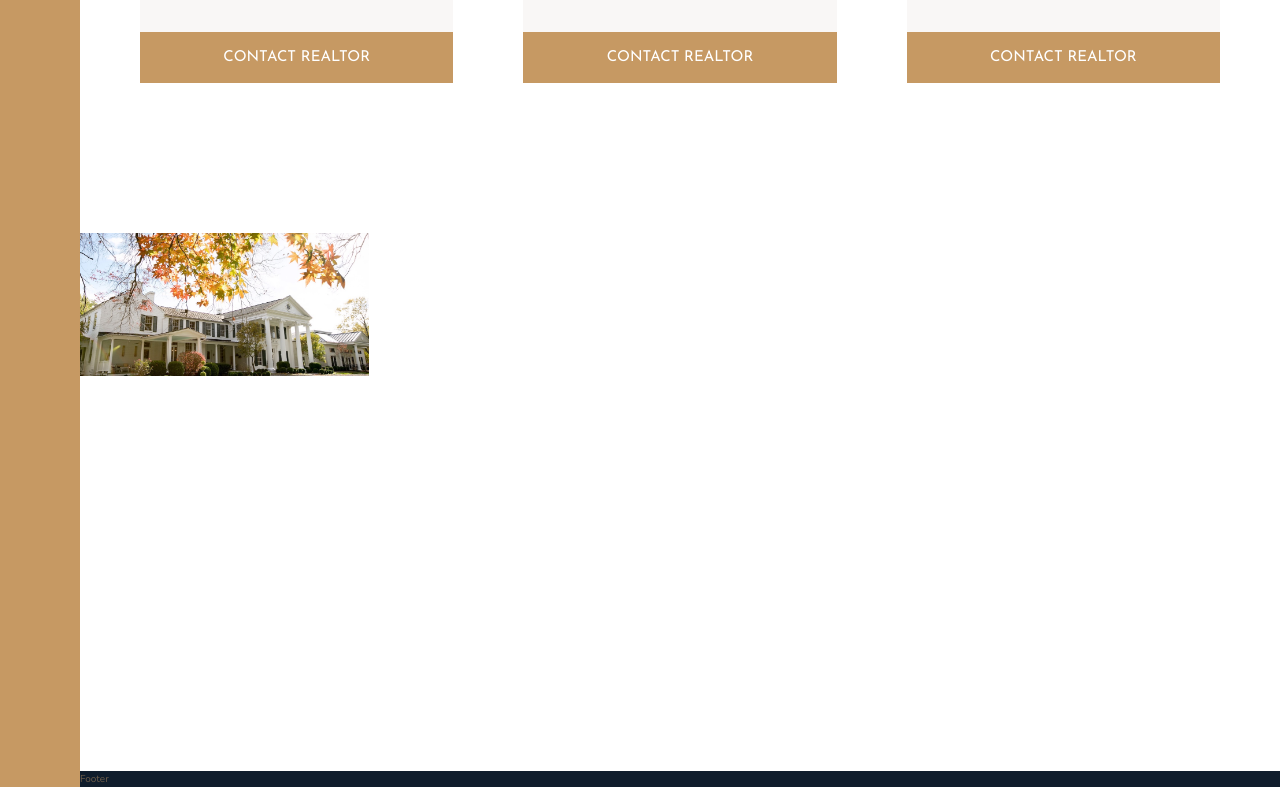
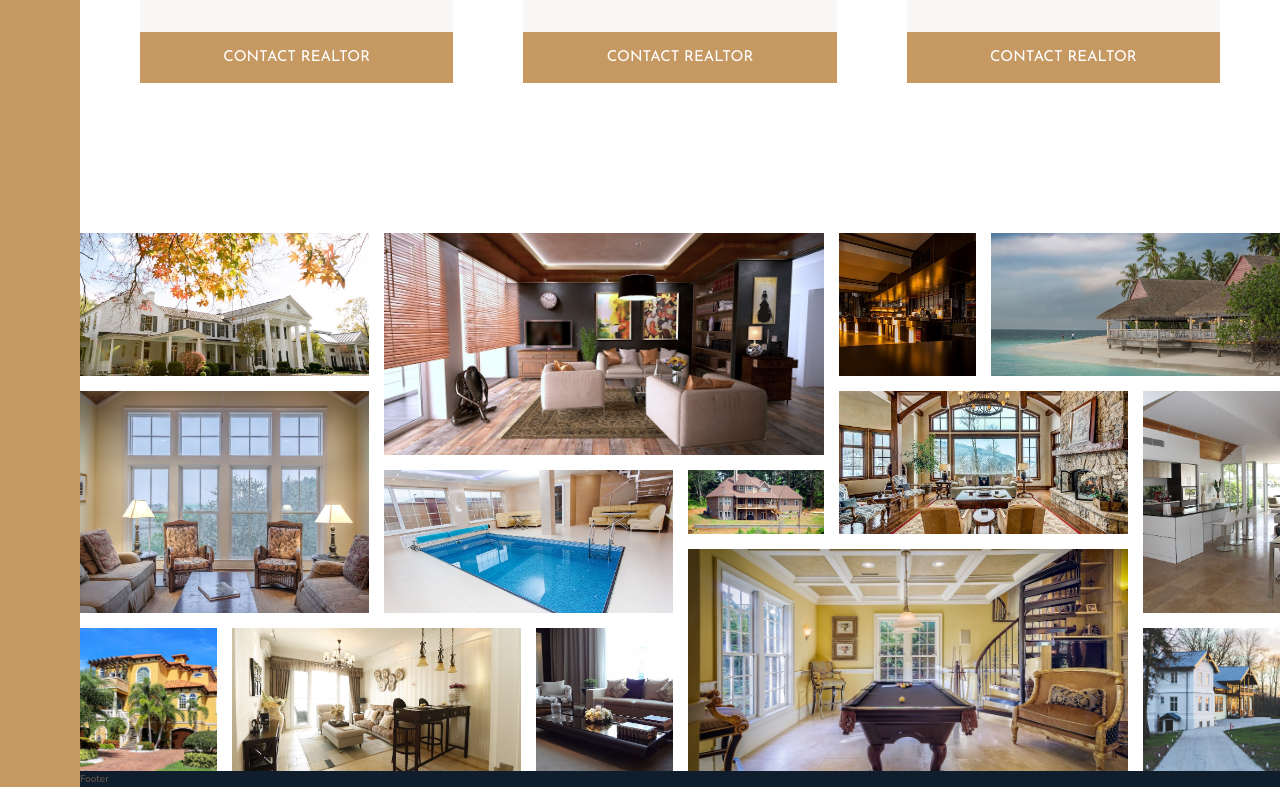
Before and after one commit to Altiuss/Nexter, a website: page index.html in a window 1280 px wide. Shown: the part 2867-3654 px from the top of the page. Drawn offline with nearby package versions, Linux system fonts and the light colour scheme.

Commit message:
Building the Gallery - Part2

```diff
--- a/index.html
+++ b/index.html
@@ -305,20 +305,32 @@
         <figure class="gallery__item gallery__item--1">
             <img src="img/gal-1.jpeg" alt="Gallery image 1" class="gallery__img">
         </figure>
-
-        <!-- <img src="img/gal-2.jpeg" alt="Gallery image 2 " class="gallery__img">
-        <img src="img/gal-3.jpeg" alt="Gallery image 3" class="gallery__img">
-        <img src="img/gal-4.jpeg" alt="Gallery image 4" class="gallery__img">
-        <img src="img/gal-5.jpeg" alt="Gallery image 5" class="gallery__img">
-        <img src="img/gal-6.jpeg" alt="Gallery image 6" class="gallery__img">
-        <img src="img/gal-7.jpeg" alt="Gallery image 7" class="gallery__img">
-        <img src="img/gal-8.jpeg" alt="Gallery image 8" class="gallery__img">
-        <img src="img/gal-9.jpeg" alt="Gallery image 9" class="gallery__img">
-        <img src="img/gal-10.jpeg" alt="Gallery image 10" class="gallery__img">
-        <img src="img/gal-11.jpeg" alt="Gallery image 11" class="gallery__img">
-        <img src="img/gal-12.jpeg" alt="Gallery image 12" class="gallery__img">
-        <img src="img/gal-13.jpeg" alt="Gallery image 13" class="gallery__img">
-        <img src="img/gal-14.jpeg" alt="Gallery image 14" class="gallery__img"> -->
+        <figure class="gallery__item gallery__item--2"><img src="img/gal-2.jpeg" alt="Gallery image 2 "
+                class="gallery__img"></figure>
+        <figure class="gallery__item gallery__item--3"><img src="img/gal-3.jpeg" alt="Gallery image 3"
+                class="gallery__img"></figure>
+        <figure class="gallery__item gallery__item--4"> <img src="img/gal-4.jpeg" alt="Gallery image 4"
+                class="gallery__img"></figure>
+        <figure class="gallery__item gallery__item--5"><img src="img/gal-5.jpeg" alt="Gallery image 5"
+                class="gallery__img"></figure>
+        <figure class="gallery__item gallery__item--6"><img src="img/gal-6.jpeg" alt="Gallery image 6"
+                class="gallery__img"></figure>
+        <figure class="gallery__item gallery__item--7"><img src="img/gal-7.jpeg" alt="Gallery image 7"
+                class="gallery__img"></figure>
+        <figure class="gallery__item gallery__item--8"> <img src="img/gal-8.jpeg" alt="Gallery image 8"
+                class="gallery__img"></figure>
+        <figure class="gallery__item gallery__item--9"> <img src="img/gal-9.jpeg" alt="Gallery image 9"
+                class="gallery__img"></figure>
+        <figure class="gallery__item gallery__item--10"> <img src="img/gal-10.jpeg" alt="Gallery image 10"
+                class="gallery__img"></figure>
+        <figure class="gallery__item gallery__item--11"><img src="img/gal-11.jpeg" alt="Gallery image 11"
+                class="gallery__img"></figure>
+        <figure class="gallery__item gallery__item--12"> <img src="img/gal-12.jpeg" alt="Gallery image 12"
+                class="gallery__img"></figure>
+        <figure class="gallery__item gallery__item--13"><img src="img/gal-13.jpeg" alt="Gallery image 13"
+                class="gallery__img"></figure>
+        <figure class="gallery__item gallery__item--14"> <img src="img/gal-14.jpeg" alt="Gallery image 14"
+                class="gallery__img"></figure>
     </section>
 
     <footer class="footer">Footer</footer>
--- a/sass/_gallery.scss
+++ b/sass/_gallery.scss
@@ -16,6 +16,59 @@
             grid-column: 1 / span 2;
         }
 
+        &--2 {
+            grid-row: 1 / span 3;
+            grid-column: 3/ span 3;
+        }
+        &--3 {
+            grid-row: 1 / span 2;
+            grid-column: 6 / 7;
+        }
+        &--4 {
+            grid-row: 1 / span 2;
+            grid-column: 7 / -1;
+        }
+        &--5 {
+            grid-row: 3 /  6;
+            grid-column: 1 / span 2;
+        }
+        &--6 {
+            grid-row: 4 /  6;
+            grid-column: 3 / span 2;
+        }
+        &--7 {
+            grid-row: 4 /  5;
+            grid-column: 5 / span 1;
+        }
+        &--8 {
+            grid-row: 3 /  5;
+            grid-column: 6 / span 2;
+        }
+        &--9 {
+            grid-row: 3 /  6;
+            grid-column: 8 / span 1;
+        }
+        &--10 {
+            grid-row: 6 /  8;
+            grid-column: 1 / span 1;
+        }
+        &--11 {
+            grid-row: 6 /  8;
+            grid-column: 2 / span 2;
+        }
+        &--12 {
+            grid-row: 6 /  8;
+            grid-column: 4 / span 1;
+        }
+        &--13 {
+            grid-row: 5 /  8;
+            grid-column: 5 / span 3;
+        }
+        &--14 {
+            grid-row: 6 /  8;
+            grid-column: 8 / span 1;
+        }
+
     }
 
     &__img {
```
Also changed, not shown: css/style.css.
